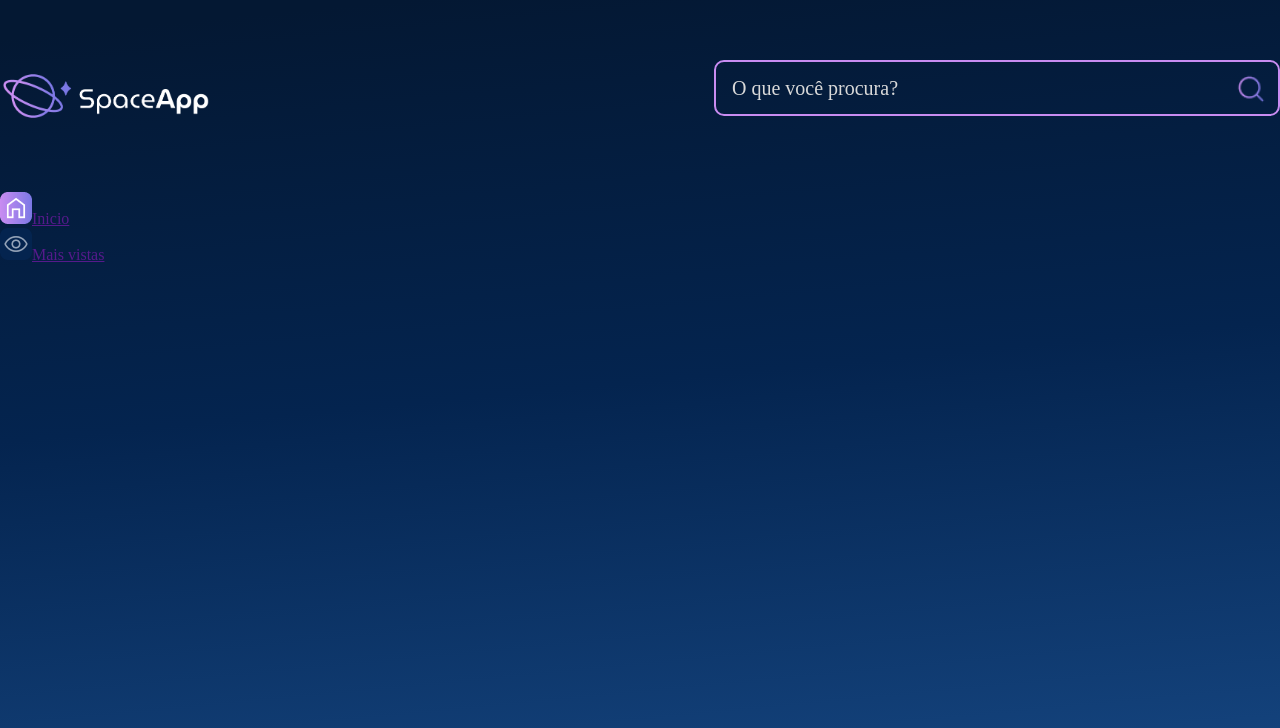
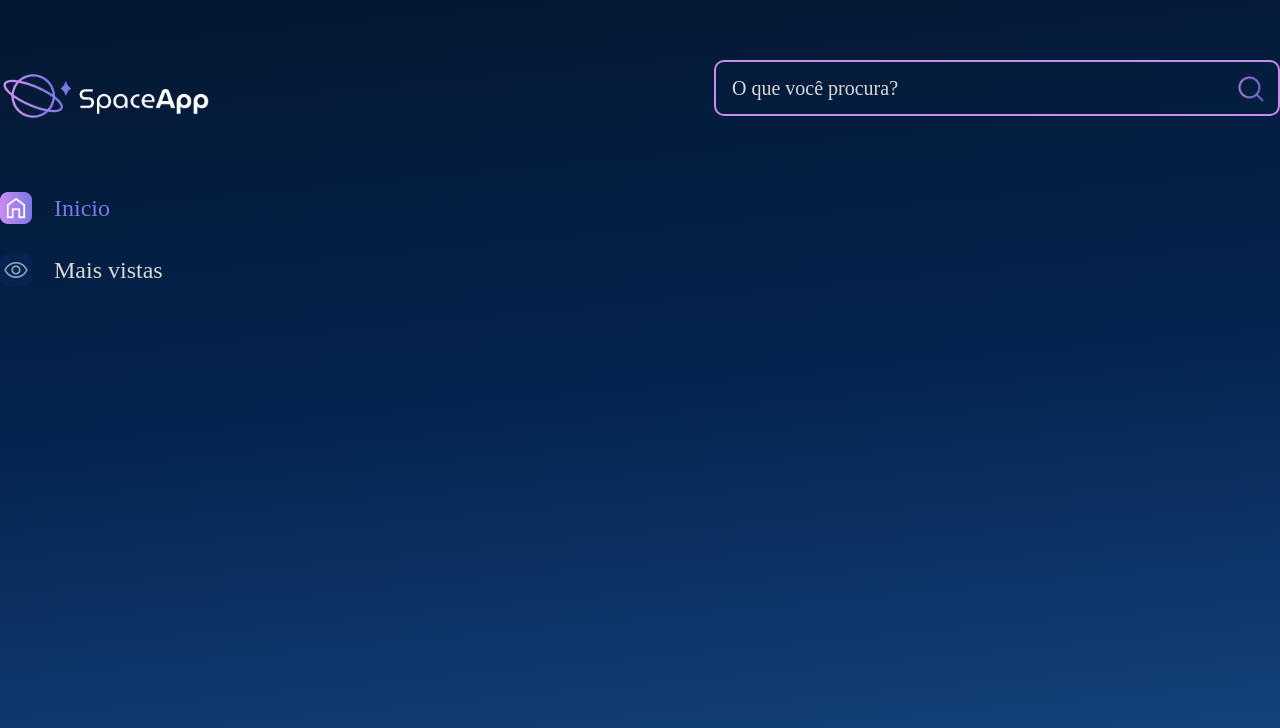
Before and after one commit to noname697/Space-App, a React (Vite) app: page / in a window 1280 px wide. Shown: the top 728 px of the page. Built offline with nearby package versions, Linux system fonts and the light colour scheme.

Commit message:
Estilo variado baseado em prop com styled-components

```diff
--- a/src/componentes/BarraLateral/ItemNavegacao/index.jsx
+++ b/src/componentes/BarraLateral/ItemNavegacao/index.jsx
@@ -1,6 +1,15 @@
 import styled from "styled-components";
 
-const ItemListaEstilizado = styled.li``;
+const ItemListaEstilizado = styled.li`
+  font-size: 24px;
+  line-height: 29px;
+  margin-bottom: 30px;
+  cursor: pointer;
+  display: flex;
+  align-items: center;
+  gap: 22px;
+  color: ${(props) => (props.$ativo ? "#7B78E5" : "#D9D9D9")};
+`;
 
 const ItemNavegacao = ({
   children,
@@ -9,9 +18,9 @@ const ItemNavegacao = ({
   ativo = false,
 }) => {
   return (
-    <ItemListaEstilizado>
+    <ItemListaEstilizado $ativo={ativo}>
       <img src={ativo ? iconeAtivo : iconeInativo} alt="" />
-      <a href="">{children}</a>
+      {children}
     </ItemListaEstilizado>
   );
 };
```
